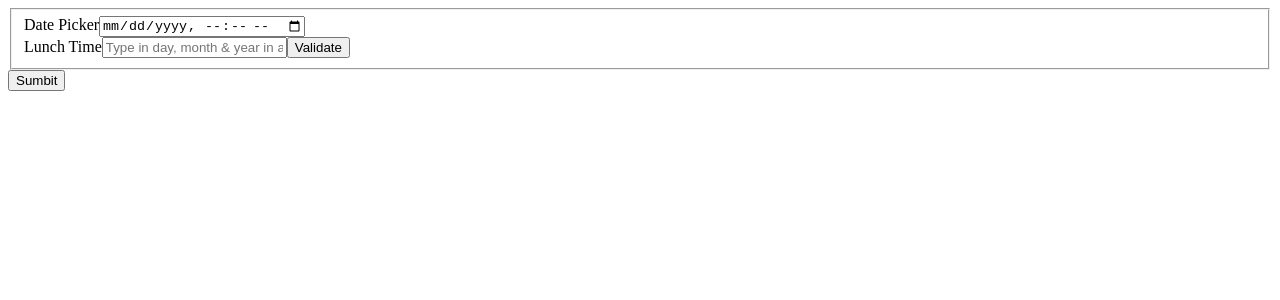
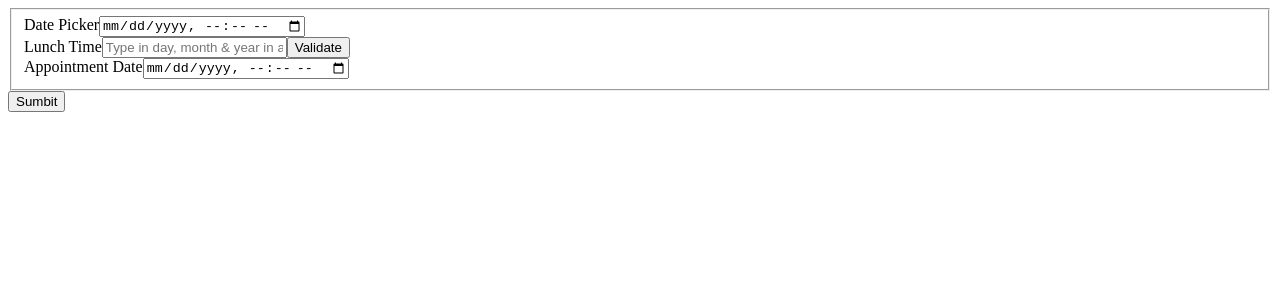
Before and after one commit to Rinidh/chronolab-date, a React (Vite) app: page / in a window 1280 px wide. Shown: the top 300 px of the page. Built offline with nearby package versions, Linux system fonts and the light colour scheme.

Commit message:
feat: add date input that denies weekend dates input by user

```diff
--- a/src/App.jsx
+++ b/src/App.jsx
@@ -1,5 +1,5 @@
 import { useForm } from "react-hook-form";
-import { isValid, parse, parseISO } from "date-fns";
+import { isValid, isWeekend, parse, parseISO } from "date-fns";
 import "./App.css";
 
 function App() {
@@ -7,6 +7,7 @@ function App() {
     defaultValues: {
       dateTime: "",
       dateTime2: "",
+      dateTime3: "",
     },
   });
 
@@ -76,6 +77,24 @@ function App() {
               </p>
             )}
           </div>
+
+          <div>
+            <label htmlFor="appointment">Appointment Date</label>
+            <input
+              type="datetime-local"
+              id="appointment"
+              {...register("dateTime3", {
+                validate: (value) =>
+                  !isWeekend(parseISO(value)) ||
+                  "Weekends are not allowed for appointments",
+              })}
+            />
+            {formState.errors.dateTime3 && (
+              <p role="alert" color="red">
+                {formState.errors.dateTime3.message}
+              </p>
+            )}
+          </div>
         </fieldset>
 
         <input type="submit" value="Sumbit" />
```
Also changed, not shown: 1 other file (tests, documents, lock files or other folders).
